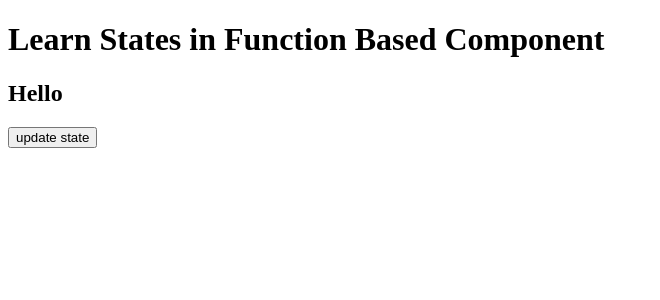
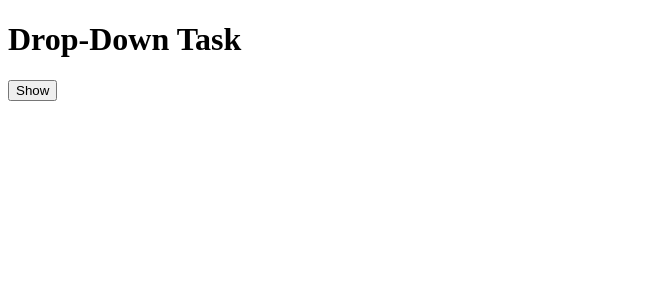
Before and after one commit to Sarvesh-1999/React---JNO-JRERTD-A2, a React (Vite) app: page / in a window 1280 px wide. Shown: the top 300 px of the page, without its empty margins (0-660 px from the left). Built offline with nearby package versions, Linux system fonts and the light colour scheme.

Commit message:
States Function Based and Class Based

```diff
--- a/src/App.jsx
+++ b/src/App.jsx
@@ -1,13 +1,13 @@
-import ClassBasedComponent from "./Topics/01_TypesOfComponent/ClassBasedComponent";
-import FunctionBasedComponent from "./Topics/01_TypesOfComponent/FunctionBasedComponent"
 import StatesInFunctionBased from "./Topics/02_States/StatesInFunctionBased";
+import StatesInClassBased from "./Topics/02_States/StatesInClassBased";
+import DropDown from "./Topics/02_States/Dropdown";
 
 function App() {
   return (
     <div>
-      {/* <FunctionBasedComponent /> */}
-      {/* <ClassBasedComponent /> */}
-      <StatesInFunctionBased/>
+      {/* <StatesInFunctionBased /> */}
+      {/* <StatesInClassBased /> */}
+      <DropDown/>
     </div>
   );
 }
--- /dev/null
+++ b/src/Topics/02_States/Dropdown.jsx
@@ -0,0 +1,25 @@
+import { useState } from "react";
+const DropDown = () => {
+  const [toggle, setToggle] = useState(false);
+
+  return (
+    <div>
+      <h1>Drop-Down Task</h1>
+      <button onClick={() => setToggle(!toggle)}>
+        {toggle ? "Hide" : "Show"}
+      </button>
+
+      {toggle && <p>
+          <mark>
+            Lorem ipsum dolor sit amet consectetur adipisicing elit. Corporis,
+            praesentium. Harum hic ratione exercitationem. Quod ratione aut
+            reprehenderit, expedita provident eveniet doloribus fugiat
+            perferendis quae! Totam optio quaerat sequi. Itaque. Mollitia
+            modi!
+          </mark>
+        </p>}
+    </div>
+  );
+};
+
+export default DropDown;
--- /dev/null
+++ b/src/Topics/02_States/StatesInClassBased.jsx
@@ -0,0 +1,26 @@
+import { Component } from "react";
+
+class StatesInClassBased extends Component {
+  constructor() {
+    super();
+    this.state = { text: "Hello Class Based" };
+  }
+
+  btnHandle = () => {
+    this.setState({ text: "Hiiii" });
+  };
+
+  render() {
+    console.log(this);
+
+    return (
+      <div>
+        <h1>Learn States in Class Based Component</h1>
+        <h2>{this.state.text}</h2>
+        <button onClick={this.btnHandle}>Update</button>
+      </div>
+    );
+  }
+}
+
+export default StatesInClassBased;
--- a/src/Topics/02_States/StatesInFunctionBased.jsx
+++ b/src/Topics/02_States/StatesInFunctionBased.jsx
@@ -1,18 +1,26 @@
 import { useState } from "react";
 
-const StatesInFunctionBased = () => {
-  let [state, setState] = useState("Hello"); // ["Hello" , f]
+function StatesInFunctionBased() {
+  let [count, setCount] = useState(0); // returns , [undefined, ƒ]
 
-  function btnHandle() {
-    setState("Byee");
+  function incre() {
+    setCount((prev) => prev + 1);
+  }
+  function decre() {
+    setCount((prev) => (prev > 0 ? prev - 1 : 0));
+  }
+  function reset() {
+    setCount(0);
   }
 
   return (
     <div>
-      <h1>Learn States in Function Based Component</h1>
-      <h2>{state}</h2>
-      <button onClick={btnHandle}>update state</button>
+      <h1>Learn States In Function Based</h1>
+      <h2>Counter : {count}</h2>
+      <button onClick={incre}>incremnet</button>
+      <button onClick={decre}>decremnet</button>
+      <button onClick={() => setCount(0)}>reset</button>
     </div>
   );
-};
+}
 export default StatesInFunctionBased;
```
